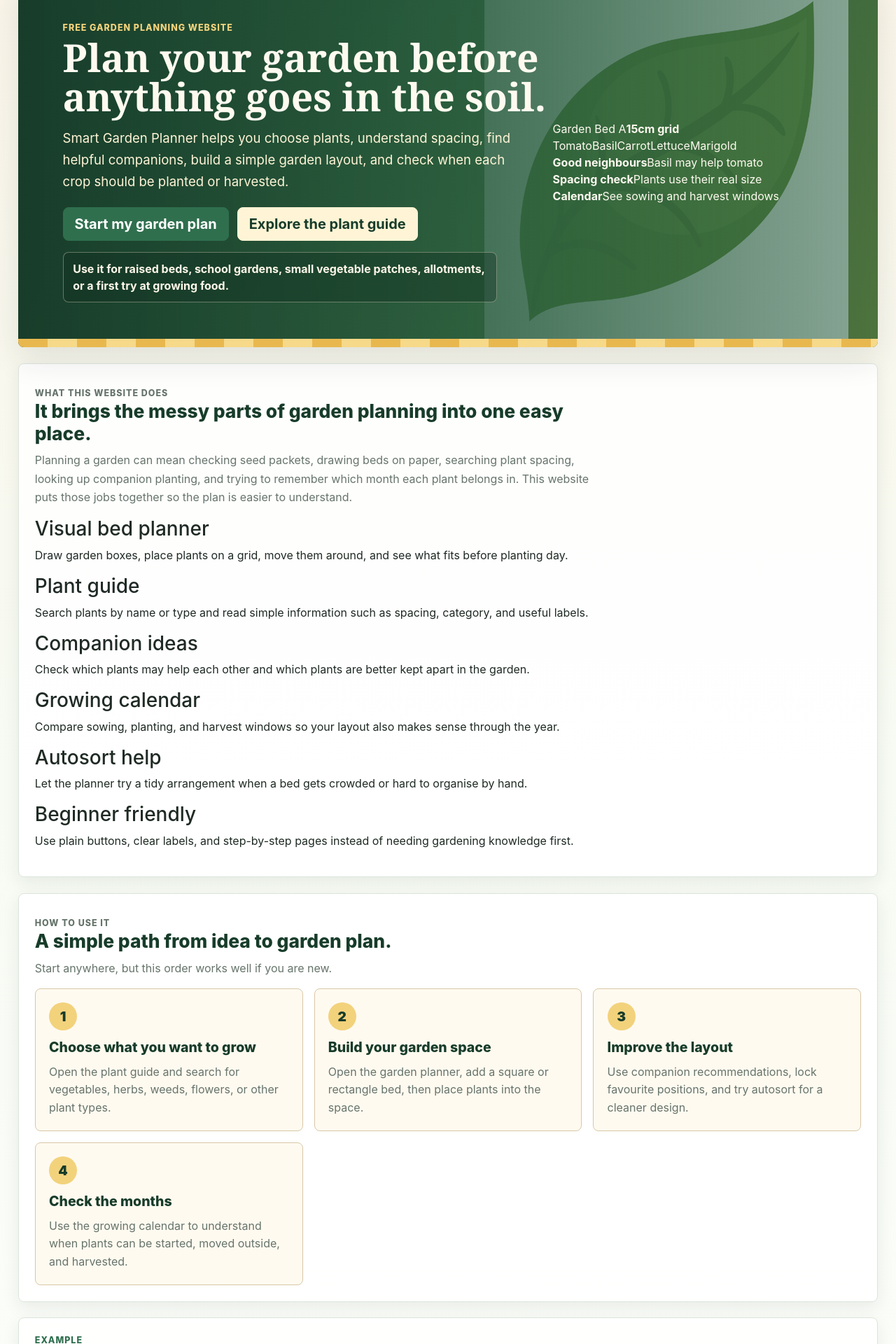
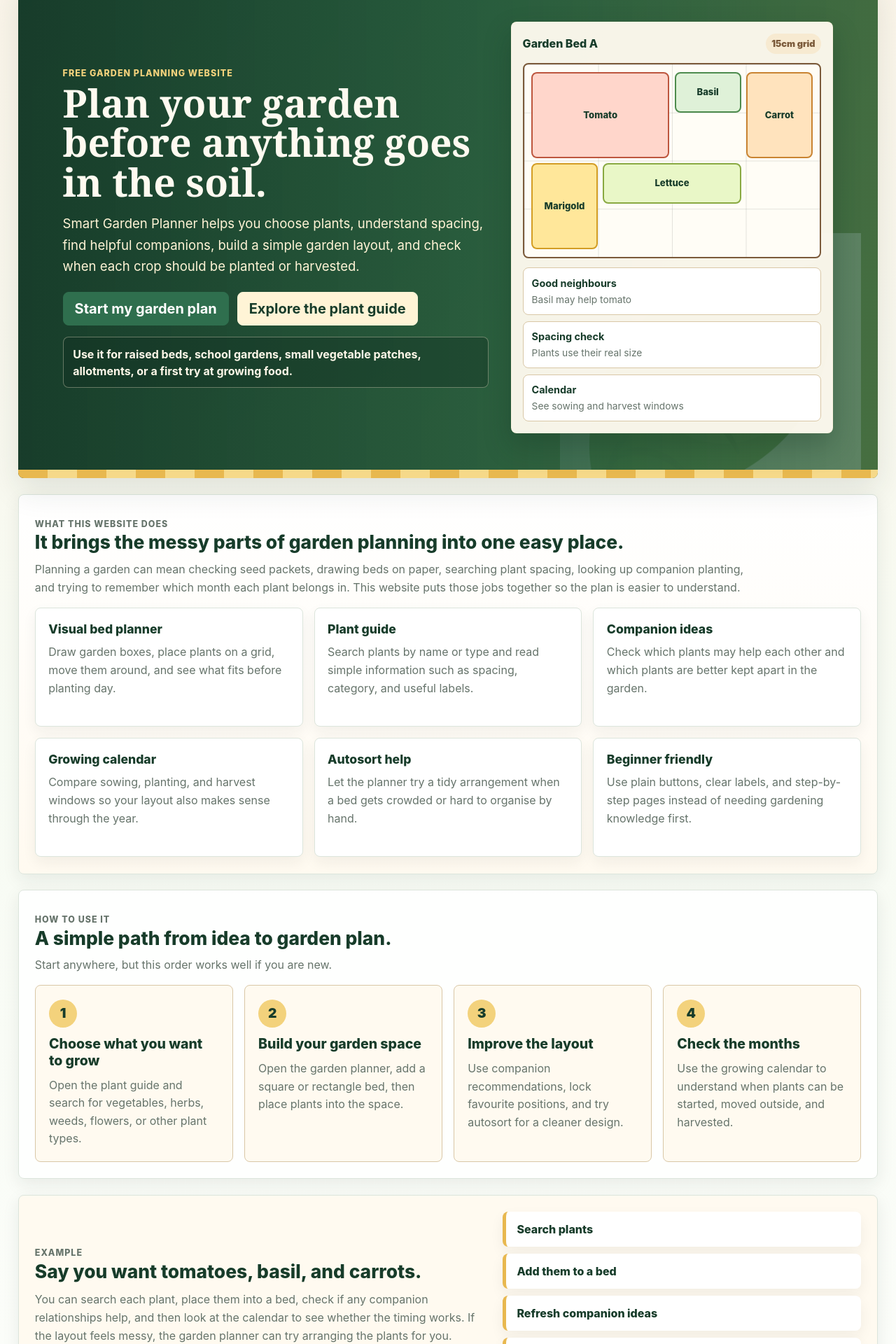
Before and after one commit to jquist/Smart-Garden, a React (Create React App) app in the folder react-app/: page / in a window 1280 px wide. Shown: the part 176-2096 px from the top of the page at 70% size. Built offline with nearby package versions, Linux system fonts and the light colour scheme; no server answers; what ag-charts-enterprise would draw is missing.

Commit message:
new home

```diff
--- a/react-app/src/styles.css
+++ b/react-app/src/styles.css
@@ -147,6 +147,17 @@ a {
   box-shadow: var(--shadow-md);
 }
 
+.home-hero-detailed {
+  display: grid;
+  grid-template-columns: minmax(0, 0.95fr) minmax(340px, 0.72fr);
+  gap: 2rem;
+  align-items: center;
+  background:
+    linear-gradient(90deg, rgba(23, 60, 42, 0.99) 0%, rgba(38, 91, 61, 0.92) 55%, rgba(59, 104, 65, 0.82) 100%),
+    url("./logo192.png") right 3% bottom -80px / 430px no-repeat,
+    linear-gradient(135deg, #285b3f, #7d8f3d);
+}
+
 .home-hero::after {
   position: absolute;
   right: 0;
@@ -207,6 +218,122 @@ a {
   font-weight: 700;
 }
 
+.planner-preview {
+  position: relative;
+  z-index: 1;
+  padding: 1rem;
+  border: 1px solid rgba(255, 244, 214, 0.45);
+  border-radius: 8px;
+  background: rgba(255, 250, 240, 0.96);
+  box-shadow: 0 18px 38px rgba(16, 47, 32, 0.28);
+}
+
+.preview-topline {
+  display: flex;
+  align-items: center;
+  justify-content: space-between;
+  gap: 0.75rem;
+  margin-bottom: 0.85rem;
+  color: var(--brand-deep);
+  font-weight: 800;
+}
+
+.preview-topline strong {
+  padding: 0.3rem 0.55rem;
+  border-radius: 999px;
+  color: var(--earth);
+  background: #f7ead1;
+  font-size: 0.8rem;
+}
+
+.preview-grid {
+  display: grid;
+  grid-template-columns: repeat(4, minmax(0, 1fr));
+  grid-auto-rows: 58px;
+  gap: 0.45rem;
+  padding: 0.65rem;
+  border: 2px solid #7b5a3a;
+  border-radius: 8px;
+  background:
+    linear-gradient(to right, rgba(31, 42, 36, 0.12) 1px, transparent 1px),
+    linear-gradient(to bottom, rgba(31, 42, 36, 0.12) 1px, transparent 1px),
+    #fffdf6;
+  background-size: 25% 25%;
+}
+
+.crop {
+  display: flex;
+  align-items: center;
+  justify-content: center;
+  min-width: 0;
+  padding: 0.35rem;
+  border-radius: 8px;
+  color: var(--brand-deep);
+  font-size: 0.82rem;
+  font-weight: 800;
+  text-align: center;
+}
+
+.crop-tomato {
+  grid-column: 1 / 3;
+  grid-row: 1 / 3;
+  background: #ffd6cb;
+  border: 2px solid #bd563e;
+}
+
+.crop-basil {
+  grid-column: 3 / 4;
+  grid-row: 1 / 2;
+  background: #dff1d8;
+  border: 2px solid #4d8b4d;
+}
+
+.crop-carrot {
+  grid-column: 4 / 5;
+  grid-row: 1 / 3;
+  background: #ffe3bd;
+  border: 2px solid #c98432;
+}
+
+.crop-lettuce {
+  grid-column: 2 / 4;
+  grid-row: 3 / 4;
+  background: #e9f7c7;
+  border: 2px solid #89a942;
+}
+
+.crop-marigold {
+  grid-column: 1 / 2;
+  grid-row: 3 / 5;
+  background: #ffe79a;
+  border: 2px solid #d39d24;
+}
+
+.preview-list {
+  display: grid;
+  gap: 0.55rem;
+  margin-top: 0.85rem;
+}
+
+.preview-list div {
+  display: grid;
+  gap: 0.15rem;
+  padding: 0.65rem 0.75rem;
+  border: 1px solid #d9c7a6;
+  border-radius: 8px;
+  background: #ffffff;
+}
+
+.preview-list strong {
+  color: var(--brand-deep);
+  font-size: 0.9rem;
+}
+
+.preview-list span {
+  color: var(--text-muted);
+  font-size: 0.86rem;
+}
+
 .home-section {
   padding: 1.45rem;
   border: 1px solid var(--border);
@@ -218,6 +345,10 @@ a {
 .section-heading {
   max-width: 820px;
   margin-bottom: 1rem;
+}
+
+.section-heading-wide {
+  max-width: 1040px;
 }
 
 .section-heading h2,
@@ -237,8 +368,41 @@ a {
 
 .guide-grid {
   display: grid;
+  grid-template-columns: repeat(4, minmax(0, 1fr));
+  gap: 1rem;
+}
+
+.feature-grid {
+  display: grid;
   grid-template-columns: repeat(3, minmax(0, 1fr));
   gap: 1rem;
+}
+
+.feature-card {
+  min-height: 170px;
+  padding: 1.15rem;
+  border: 1px solid var(--border);
+  border-radius: 8px;
+  background: #ffffff;
+  box-shadow: 0 8px 20px rgba(31, 42, 36, 0.06);
+}
+
+.feature-card h3 {
+  margin: 0;
+  color: var(--brand-deep);
+  font-size: 1.1rem;
+  font-weight: 800;
+}
+
+.feature-card p {
+  margin: 0.65rem 0 0;
+  color: var(--text-muted);
+  line-height: 1.6;
+}
+
+.intro-section {
+  background:
+    linear-gradient(180deg, #ffffff 0%, #fffaf0 100%);
 }
 
 .guide-card {
@@ -275,6 +439,45 @@ a {
   margin: 0.65rem 0 0;
   color: var(--text-muted);
   line-height: 1.6;
+}
+
+.example-section {
+  background: #fffaf0;
+}
+
+.example-story {
+  display: grid;
+  grid-template-columns: minmax(0, 0.95fr) minmax(300px, 0.75fr);
+  gap: 1.25rem;
+  align-items: center;
+}
+
+.example-story h2 {
+  margin: 0;
+  color: var(--brand-deep);
+  font-size: 1.65rem;
+  font-weight: 800;
+}
+
+.example-story p {
+  margin: 0.65rem 0 0;
+  color: var(--text-muted);
+  line-height: 1.65;
+}
+
+.example-steps {
+  display: grid;
+  gap: 0.65rem;
+}
+
+.example-steps span {
+  padding: 0.8rem 0.95rem;
+  border-left: 5px solid var(--sun);
+  border-radius: 8px;
+  color: var(--brand-deep);
+  background: #ffffff;
+  box-shadow: 0 8px 20px rgba(31, 42, 36, 0.06);
+  font-weight: 800;
 }
 
 .page-header {
@@ -727,7 +930,10 @@ a {
   .metric-row,
   .home-actions,
   .guide-grid,
+  .feature-grid,
+  .example-story,
   .friendly-panel,
+  .home-hero-detailed,
   .planner-layout,
   .scheduler-grid {
     grid-template-columns: 1fr;
@@ -754,12 +960,24 @@ a {
       linear-gradient(135deg, #285b3f, #7d8f3d);
   }
 
+  .home-hero-detailed {
+    gap: 1.25rem;
+  }
+
   .home-title {
     font-size: 2.35rem;
   }
 
   .home-subtitle {
     font-size: 1rem;
+  }
+
+  .planner-preview {
+    padding: 0.85rem;
+  }
+
+  .preview-grid {
+    grid-auto-rows: 48px;
   }
 
   .brand-subtitle {
```
